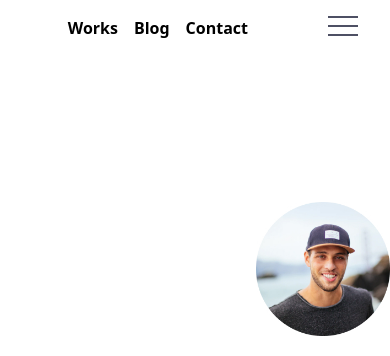
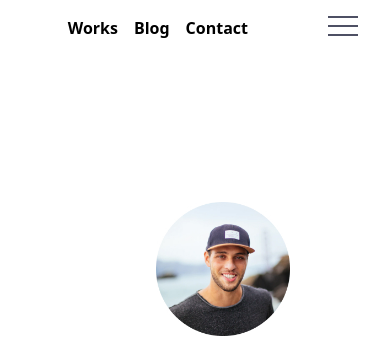
Before and after one commit to Zuwno/assignment, a plain HTML site: page index.html in a window 390 px wide. Shown: the top 356 px of the page. Drawn offline with nearby package versions, Linux system fonts and the light colour scheme.

Commit message:
assignment

```diff
--- a/index.html
+++ b/index.html
@@ -28,7 +28,7 @@
                 </div>
                 <div class="h-content md:grid md:grid-cols-2  ml-24 ">
                     <div class="h-logo ml-40 md:order-2 mb-8 md:mb-0  ">
-                        <img src="imgs/home/Ellipse 1john.jpg" alt="">
+                        <img class="ml-[-100px] md:ml-0" src="imgs/home/Ellipse 1john.jpg" alt="">
                     </div>
                     <div class="h-text  ">
                         <h1 class="text-5xl	mb-8 drop-shadow-lg	"><b>Hi, I am John, <br> Creative Technologist</b></h1>
```
Also changed, not shown: worksdetail.html (+1 -1 lines).
